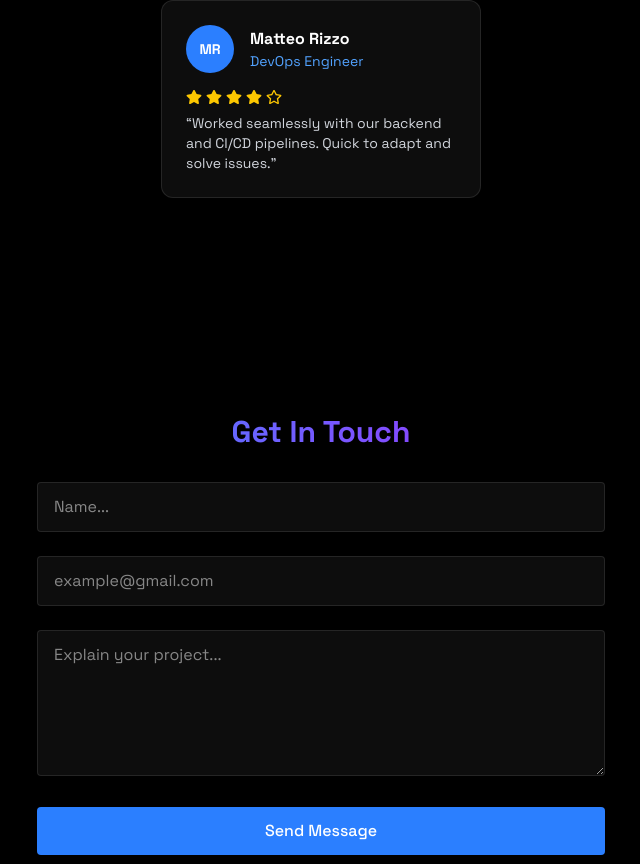
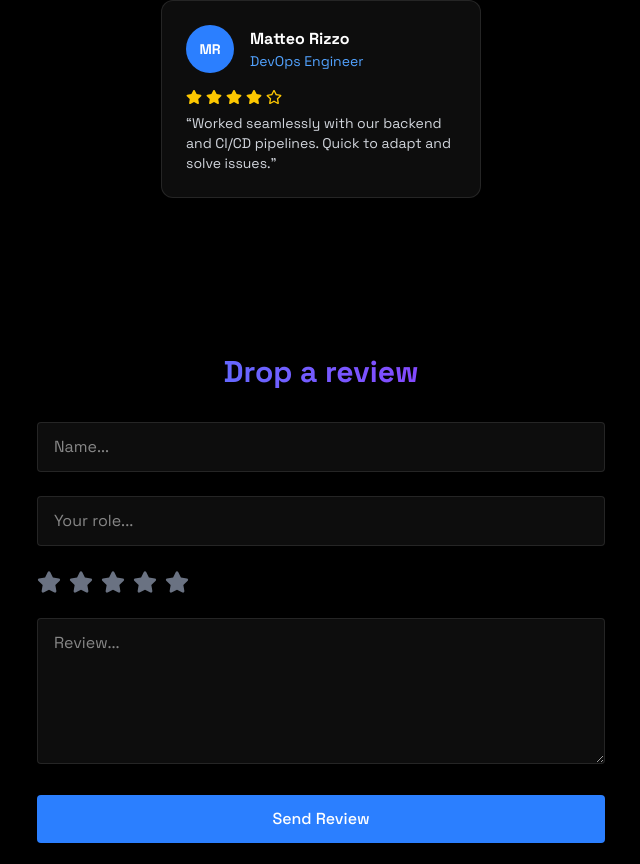
Before and after one commit to riccardo-ferraris/riccardoferraris-portfolio, a React (Vite) app: page / in a window 1280 px wide. Shown: the part 5196-6060 px from the top of the page, without its empty margins (319-959 px from the left). Built offline with nearby package versions, Linux system fonts and the light colour scheme.

Commit message:
Implementazione Review Form

```diff
--- /dev/null
+++ b/src/components/ReviewForm.jsx
@@ -0,0 +1,157 @@
+import React, { useState } from 'react'
+import { motion } from 'framer-motion'
+import Input from '../components/Input'
+import { nameRegex } from '../regex'
+import { toast, ToastContainer } from 'react-toastify'
+import 'react-toastify/dist/ReactToastify.css'
+import StarInput from './StarInput'
+
+const ReviewForm = () => {
+    const [review, setReview] = useState({
+        name: '',
+        role: '',
+        text: '',
+        rating: null,
+    });
+
+    const [errors, setErrors] = useState({});
+    const [isSending, setIsSending] = useState(false);
+
+    async function handleSubmit(e) {
+        e.preventDefault();
+
+        const { name, role, text, rating } = review;
+
+        let newErrors = {};
+
+        if (!name || !nameRegex.test(name)) {
+            newErrors.name = 'Please enter a valid name.';
+        }
+
+        if (!role || role.length < 2) {
+            newErrors.role = 'Please enter a valid role.';
+        }
+
+        if (!text || text.length < 20) {
+            newErrors.text = 'Please enter a review with at least 20 characters.';
+        }
+
+        if (!rating || rating < 1 || rating > 5) {
+            newErrors.rating = 'Please enter a rating between 1 and 5.';
+        }
+
+        if (Object.keys(newErrors).length > 0) {
+            setErrors(newErrors);
+            return;
+        }
+
+        setIsSending(true);
+
+        try {
+            // await emailjs.send(
+            //     import.meta.env.VITE_SERVICE_ID,
+            //     import.meta.env.VITE_TEMPLATE_ID,
+            //     values,
+            //     import.meta.env.VITE_PUBLIC_KEY);
+            console.log('Review sent successfully!', review);
+            toast.success('Review sent successfully!');
+
+            resetForm();
+            resetErrors();
+        } catch (error) {
+            console.error('Error sending review:', error);
+            toast.error('Failed to send review. Please try again later.');
+        } finally {
+            setIsSending(false);
+        }
+    }
+
+    function handleInputChange(identifier, event) {
+        setReview(prevValues => ({
+            ...prevValues,
+            [identifier]: event.target.value
+        }));
+    }
+
+    function resetForm() {
+        setReview({
+            name: '',
+            role: '',
+            text: '',
+            rating: 0,
+        });
+    }
+
+    function resetErrors() {
+        setErrors({});
+    }
+
+
+    return (
+        <section id='contact' className='min-h-screen flex items-center justify-center py-20'>
+            <motion.div
+                initial={{ opacity: 0, y: 50 }}
+                whileInView={{ opacity: 1, y: 0 }}
+                transition={{ duration: 0.6, ease: 'easeOut' }}
+                viewport={{ amount: 0.2 }}
+                className='px-4 w-150'
+            >
+                <h2 className='text-3xl font-bold mb-8 bg-gradient-to-r from-blue-500 to-purple-600
+                    bg-clip-text text-transparent text-center'>Drop a review</h2>
+
+                <form className="space-y-6" noValidate onSubmit={handleSubmit}>
+                    <Input
+                        type='text'
+                        placeholder='Name...'
+                        value={review.name}
+                        onChange={(e) => handleInputChange('name', e)}
+                        error={errors.name}
+                    />
+                    <Input
+                        type='text'
+                        placeholder='Your role...'
+                        value={review.role}
+                        onChange={(e) => handleInputChange('role', e)}
+                        error={errors.role}
+                    />
+                    <StarInput review={review} setReview={setReview} errors={errors} />
+                    <Input
+                        type='text'
+                        textarea
+                        placeholder='Review...'
+                        value={review.text}
+                        onChange={(e) => handleInputChange('text', e)}
+                        error={errors.text}
+                    />
+
+                    <button
+                        type='submit'
+                        disabled={isSending}
+                        className={`w-full py-3 px-6 rounded font-medium transition relative overflow-hidden
+                                ${isSending
+                                ? 'bg-gray-400 cursor-not-allowed' :
+                                `bg-blue-500 text-white hover:-translate-y-0.5
+                                    hover:shadow-[0_0_15px_rgba(59,130,246,0.4)] hover:cursor-pointer`}`}
+                    >
+                        {isSending ? "Sending..." : "Send Review"}
+                    </button>
+
+                </form>
+            </motion.div>
+            <ToastContainer
+                position="top-center"
+                autoClose={3000}
+                hideProgressBar={false}
+                newestOnTop={false}
+                closeOnClick
+                rtl={false}
+                pauseOnFocusLoss
+                draggable
+                pauseOnHover
+                theme="dark"
+            />
+        </section>
+    );
+}
+
+export default ReviewForm
--- /dev/null
+++ b/src/components/StarInput.jsx
@@ -0,0 +1,49 @@
+import { FaStar } from "react-icons/fa"
+import { useState } from "react"
+
+const StarInput = ({ review, setReview, errors }) => {
+    const ratingLabels = {
+        1: "Very Poor",
+        2: "Poor",
+        3: "Average",
+        4: "Good",
+        5: "Excellent"
+    };
+
+    const [hoveredStar, setHoveredStar] = useState(null);
+
+    return (
+        <>
+            <div className="flex items-center gap-2">
+                {[1, 2, 3, 4, 5].map((star) => (
+                    <button
+                        type="button"
+                        key={star}
+                        onClick={() =>
+                            setReview((prev) => ({
+                                ...prev,
+                                rating: star
+                            }))
+                        }
+                        onMouseEnter={() => setHoveredStar(star)}
+                        onMouseLeave={() => setHoveredStar(null)}
+                        className="focus:outline-none"
+                    >
+                        <FaStar
+                            className={`h-6 w-6 transition-colors ${(hoveredStar || review.rating) >= star
+                                ? "text-yellow-400"
+                                : "text-gray-500"
+                                }`}
+                        />
+                    </button>
+                ))}
+            </div>
+
+            {errors.rating && (
+                <p className="text-red-500 text-sm mt-1">{errors.rating}</p>
+            )}
+        </>
+    )
+}
+
+export default StarInput
--- a/src/components/sections/Contact.jsx
+++ b/src/components/sections/Contact.jsx
@@ -6,9 +6,7 @@ import { toast, ToastContainer } from 'react-toastify'
 import 'react-toastify/dist/ReactToastify.css'
 import { FaGithub, FaLinkedin, FaInstagram, FaWhatsapp } from 'react-icons/fa'
 import SocialAnchor from '../SocialAnchor'
-
-const nameRegex = /^[a-zA-ZÀ-ÿ\s'-]{2,}$/;
-const emailRegex = /^[^\s@]+@[^\s@]+\.[^\s@]{2,}$/i;
+import { nameRegex, emailRegex } from '../../regex'
 
 const Contact = () => {
     const [values, setValues] = useState({
@@ -129,6 +127,8 @@ const Contact = () => {
                         {isSending ? "Sending..." : "Send Message"}
                     </button>
 
+                </form>
+
                 <ToastContainer
                     position="top-center"
                     autoClose={3000}
@@ -141,7 +141,6 @@ const Contact = () => {
                     pauseOnHover
                     theme="dark"
                 />
-                </form>
 
                 <div className="flex justify-center gap-6 mt-10 text-2xl text-white">
                     <SocialAnchor
--- a/src/components/sections/Reviews.jsx
+++ b/src/components/sections/Reviews.jsx
@@ -1,6 +1,7 @@
 import reviews from "../../reviews";
 import ReviewCard from "../ReviewCard";
 import { motion } from "framer-motion";
+import ReviewForm from "../ReviewForm";
 
 const Reviews = () => {
     return (
@@ -24,6 +25,8 @@ const Reviews = () => {
                         ))}
                     </div>
                 </div>
+
+                <ReviewForm />
             </motion.div>
         </section>
     );
--- /dev/null
+++ b/src/regex.js
@@ -0,0 +1,2 @@
+export const nameRegex = /^[a-zA-ZÀ-ÿ\s'-]{2,}$/;
+export const emailRegex = /^[^\s@]+@[^\s@]+\.[^\s@]{2,}$/i;
```
Lines whose indentation alone changed are shown as unchanged.
